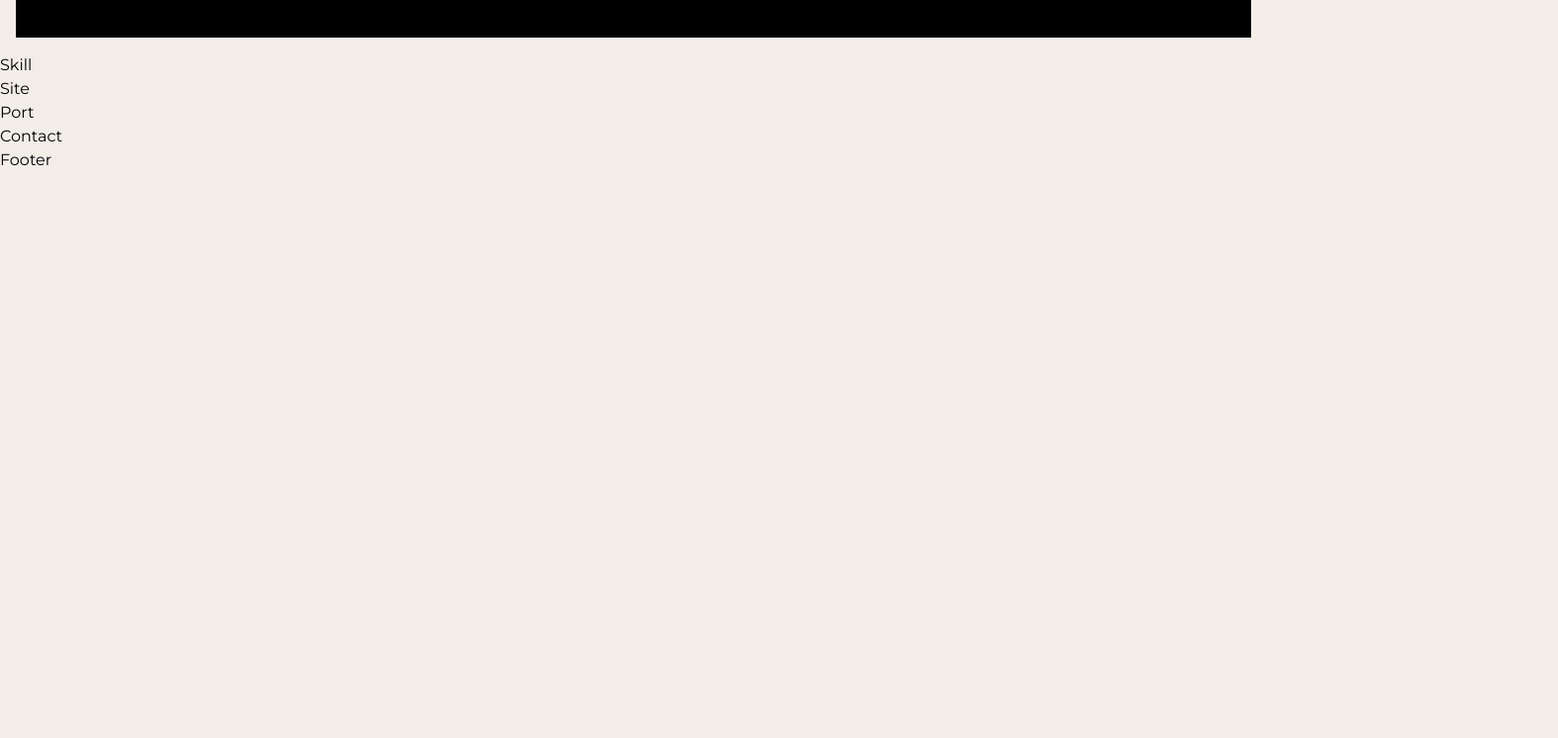
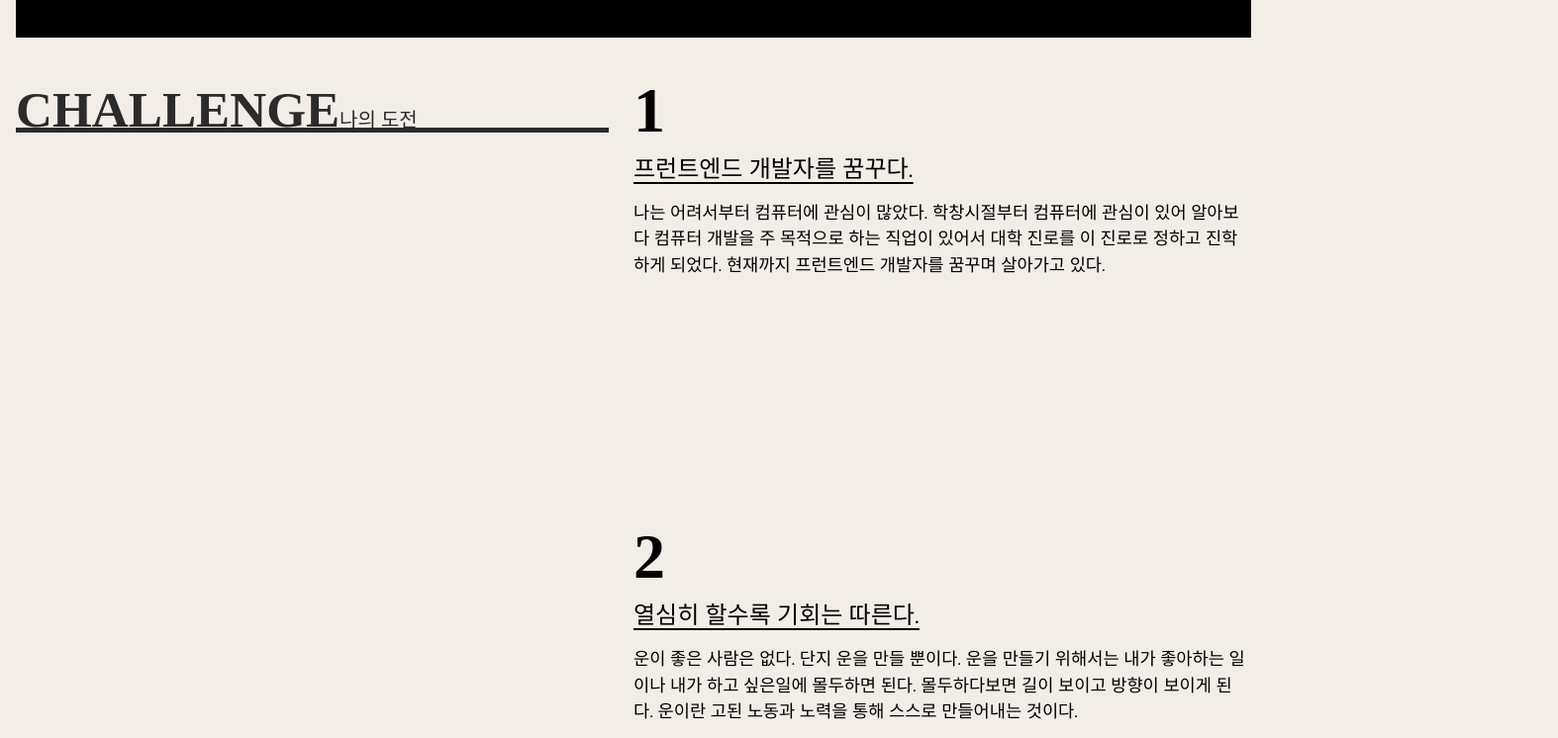
Before and after one commit to seok28/seok2024, a React (Create React App) app: page / in a window 1280 px wide. Shown: the part 770-1516 px from the top of the page at 99% size, 1574 px wide, since content can reach past the window. Before the commit the page ends 944 px from the top, so only its background shows below. Built offline with nearby package versions, Linux system fonts and the light colour scheme; a small style sheet from the web is missing; a web font is replaced by a local one.

Commit message:
skill area finish

```diff
--- a/src/assets/scss/section/_intro.scss
+++ b/src/assets/scss/section/_intro.scss
@@ -15,13 +15,15 @@
     }
 
     .intro__title {
-        font-size: 10vw;
-        text-transform: uppercase;
+        font-size: 9vw;
+        text-transform:uppercase;
         line-height: 1;
         font-weight: 800;
         white-space: nowrap;
-        text-indent: -0.5vw;
+        text-indent: 23vw;
+        // text-indent: -0.5vw;
         letter-spacing: -0.3vw;
+
 
         @media (max-width: 320px){
             display: none;
--- a/src/assets/scss/section/_skill.scss
+++ b/src/assets/scss/section/_skill.scss
@@ -0,0 +1,68 @@
+.skill__inner {
+    padding: 16px;
+    display: flex;
+    justify-content: space-between;
+
+    @media (max-width: 800px){
+        flex-direction: column;
+    }
+
+    .skill__title {
+        position: sticky;
+        top: 70px;
+        left: 0;
+        width: 48%;
+        height: 5vw;
+        font-size: 4vw;
+        font-weight: 900;
+        line-height: 1.6;
+        font-family: var(--mainKor-font);
+        text-transform: uppercase;
+        color: var(--black100);
+        border-bottom: 0.4vw solid var(--black100);
+
+        @media (max-width: 800px){
+            width: 100%;
+            margin-bottom: 10vw;
+            font-size: 30px;
+            height: auto;
+            top: 68px;
+            background-color: var(--mainBg-color);
+        }
+
+        em {
+            font-size: 1.25rem;
+            font-weight: 400;
+            line-height: 2;
+        }
+    }
+    .skill__desc {
+        width: 50%;
+
+        @media (max-width: 800px){
+            width: 100%;
+        }
+
+        span {
+            font-size: 5vw;
+            line-height: 1;
+            font-weight: 900;
+            line-height: 1.3;
+            font-family: var(--mainNum-font);
+
+            @media (max-width: 800px){
+                font-size: 20vw;
+            }
+        }
+        h3 {
+            font-size: 1.5rem;
+            text-decoration: underline;
+            text-underline-position: under;
+            margin-bottom: 1vw;
+        }
+        p {
+            margin-bottom: 30vh;
+            font-size: 1.1rem;
+        }
+    }
+}
--- a/src/components/Intro.jsx
+++ b/src/components/Intro.jsx
@@ -3,7 +3,8 @@ import React from "react";
 import about from "../assets/img/about.jpg";
 
 const introText= {
-    title:"FrontEnd Developer",
+    title:"FrontEnd",
+    title2:"Developer",
     desc:["나의 재능은","끝까지 찾는 것이다","노력을"],
 };
 
@@ -12,6 +13,7 @@ const Intro = () => {
         <section id="intro">
             <div class="intro__inner">
                 <h1 class="intro__title">{introText.title}</h1>
+                <h1 class="intro__title">{introText.title2}</h1>
                 <div class="intro__lines" aria-hidden="true">
                     <span class="line"></span>
                     <span class="line"></span>
--- a/src/components/Skill.jsx
+++ b/src/components/Skill.jsx
@@ -1,7 +1,40 @@
 import React from "react";
 
+const skillText= [
+    {
+    title:"프런트엔드 개발자를 꿈꾸다.",
+    desc: "나는 어려서부터 컴퓨터에 관심이 많았다. 학창시절부터 컴퓨터에 관심이 있어 알아보다 컴퓨터 개발을 주 목적으로 하는 직업이 있어서 대학 진로를 이 진로로 정하고 진학하게 되었다. 현재까지 프런트엔드 개발자를 꿈꾸며 살아가고 있다.",
+    },
+    {
+    title:"열심히 할수록 기회는 따른다.",
+    desc:"운이 좋은 사람은 없다. 단지 운을 만들 뿐이다. 운을 만들기 위해서는 내가 좋아하는 일이나 내가 하고 싶은일에 몰두하면 된다. 몰두하다보면 길이 보이고 방향이 보이게 된다. 운이란 고된 노동과 노력을 통해 스스로 만들어내는 것이다.",
+    },
+    {
+    title:"나에게 정직하다.",
+    desc:"정직은 다른사람보다 나에게 큰 의미를 부여해야한다. 자신이 정직하지 않으면 진정으로 원하는 일을 열정적으로 밀고 나갈 수 없다. 마음에서 우러나오는 일을 해야 정직해지며 삶을 더 즐길 줄 알게된다.",
+    },
+];
+
+
 const Skill =() => {
-    return <div>Skill</div>
+    return (
+        <section id="skill">
+            <div className="skill__inner">
+                <h2 className="skill__title">
+                Challenge<em>나의 도전</em>
+                </h2>
+                <div className="skill__desc">
+                    {skillText.map((skill, key)=> (
+                        <div key={key}>
+                            <span>{key +1}</span>
+                            <h3>{skill.title}</h3>
+                            <p>{skill.desc}</p>
+                        </div>
+                    ))}
+                </div>
+            </div>
+        </section>
+    );
 };
 
 export default Skill;
```
